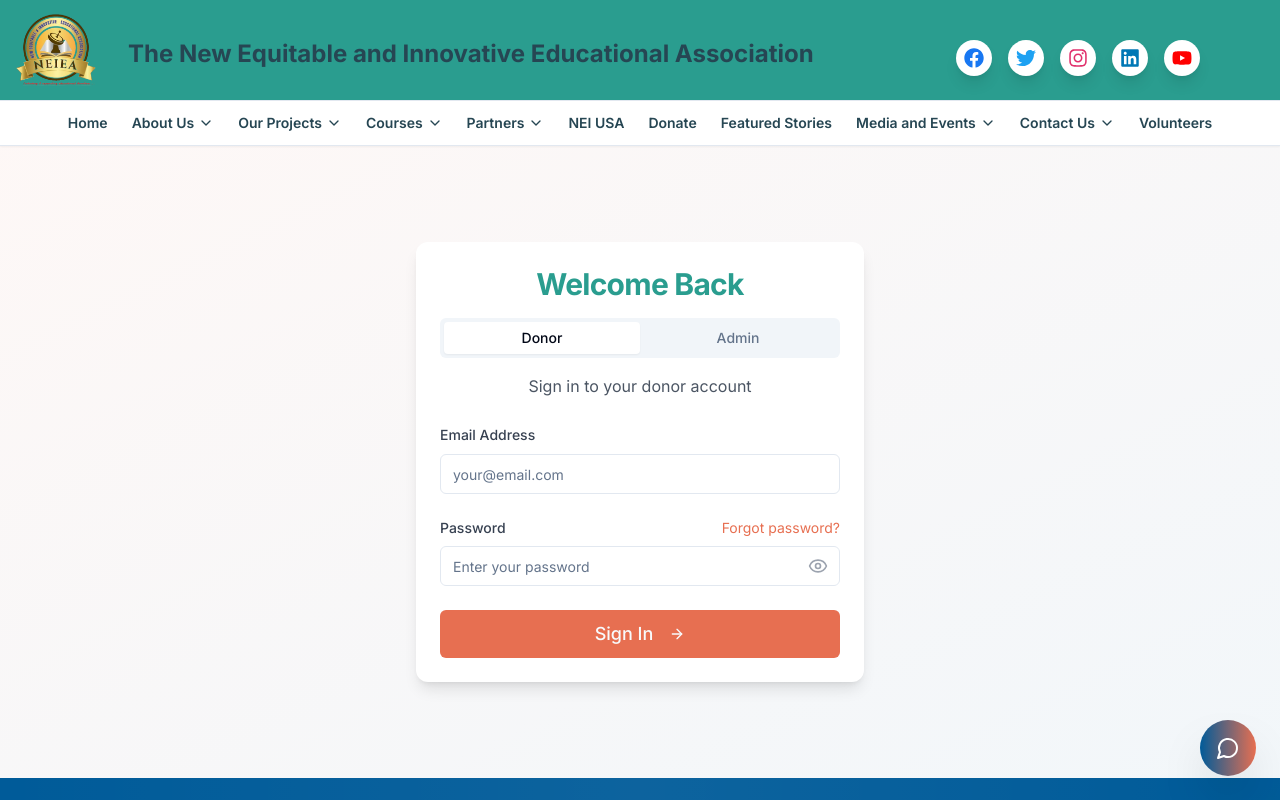
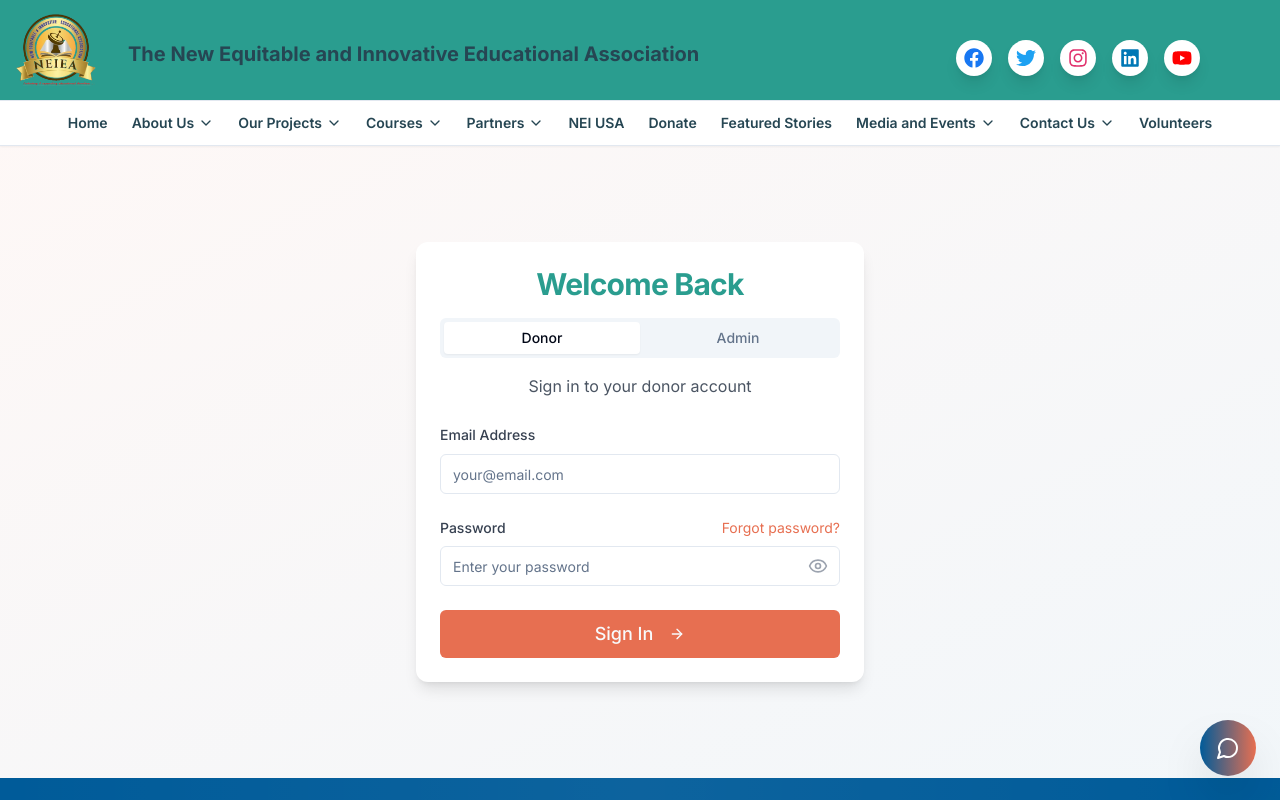
Before and after one commit to Tekisky123/NEIEA-Frontend, a React (Vite) app: page /login in a window 1280 px wide. Shown: the top 800 px of the page. Built offline with nearby package versions, Linux system fonts and the light colour scheme; the HTML template or start-up script is replaced by a standard one.

Commit message:
style: Adjust font size of the logo text in Navigation component for better visual hierarchy

```diff
--- a/src/components/Navigation.tsx
+++ b/src/components/Navigation.tsx
@@ -38,7 +38,7 @@ const Navigation: React.FC = () => {
       <div className="mx-auto px-4 py-2 flex sm:items-center sm:flex-row flex-col sm:justify-between">
         <Link to="/" className="flex items-center lg:justify-between space-x-8 space-y-2">
           <img src={logoRemovedBg} alt="NEIEA Logo" className="lg:w-20 w-16" />
-          <div className="lg:text-2xl font-bold text-ngo-color5 text-md">
+          <div className="lg:text-xl font-bold text-ngo-color5 text-md">
             The New Equitable and Innovative Educational Association
           </div>
         </Link>
```
